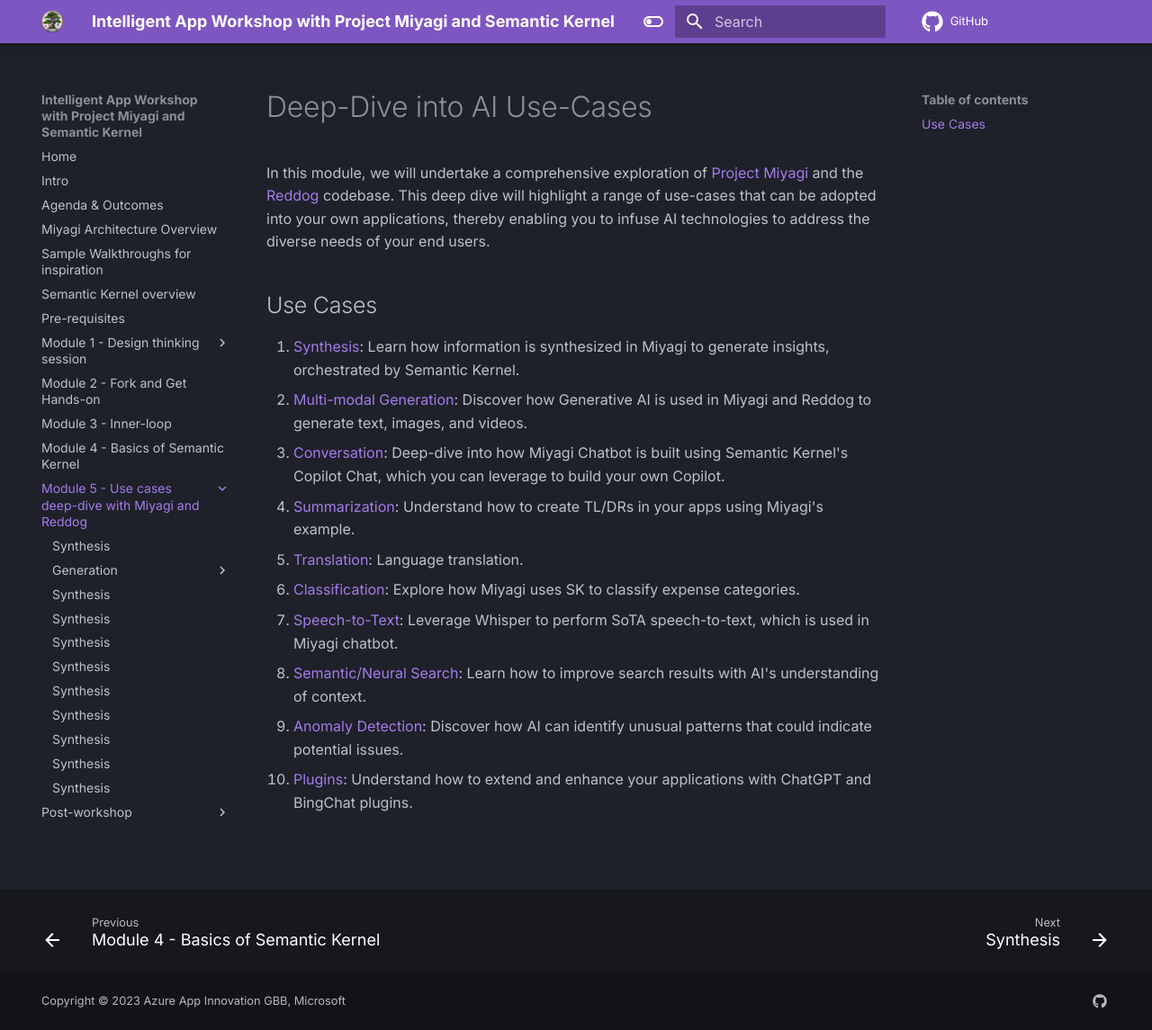
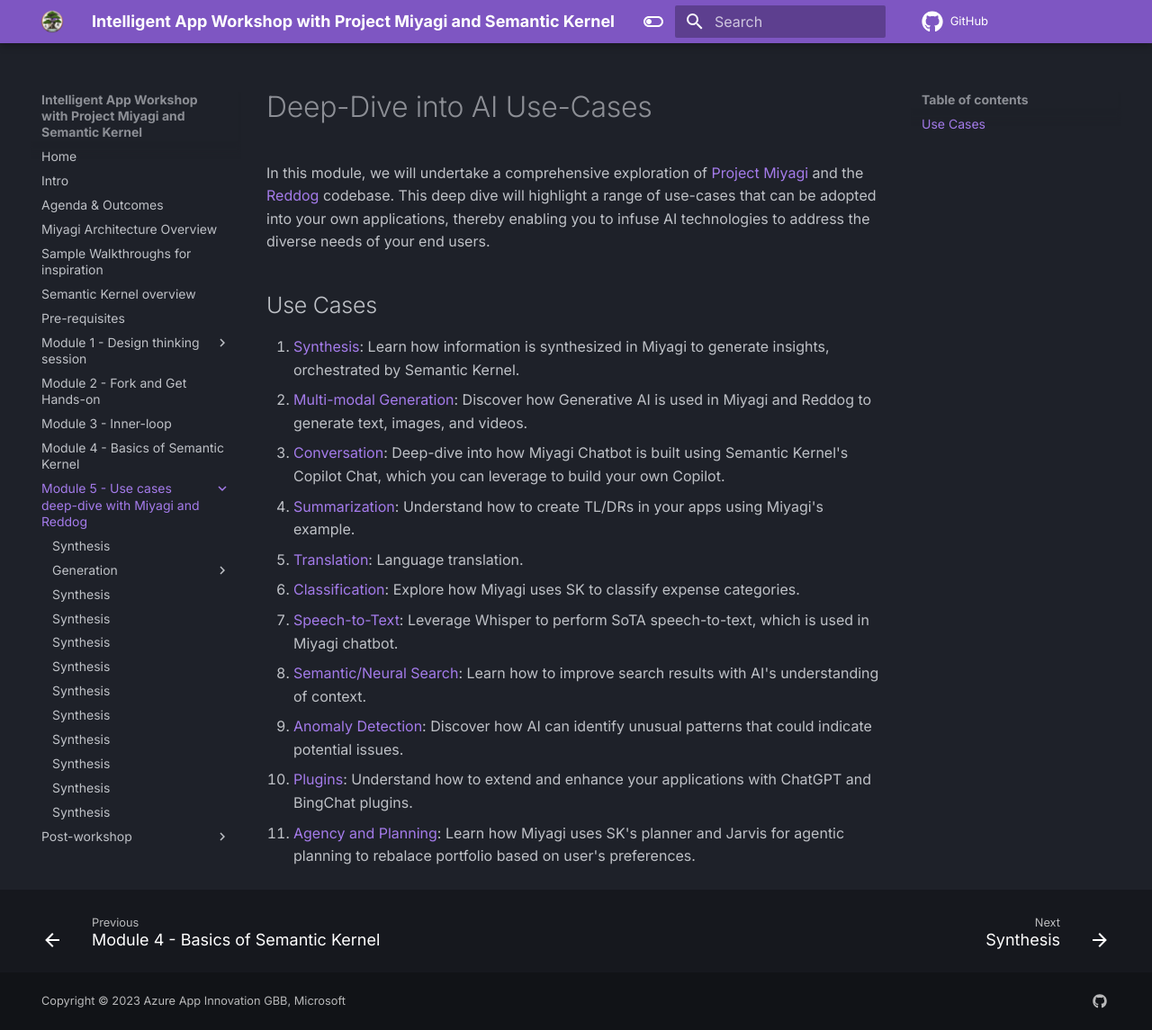
Before and after one commit to Azure/intelligent-app-workshop, an MkDocs documentation site: the page built from docs/wksp/05-use-cases/index.md, in a window 1280 px wide and 1145 px high. Shown: the whole window at 90% size. Built offline with MkDocs 1.6.1 and Material for MkDocs 9.7.7, drawn with Linux system fonts in a browser that asks for light colours; comment, search, counter and statistics services are not loaded.

Commit message:
add agentic planning use case

```diff
--- a/docs/wksp/05-use-cases/index.md
+++ b/docs/wksp/05-use-cases/index.md
@@ -6,11 +6,12 @@ In this module, we will undertake a comprehensive exploration of [Project Miyagi
 
 1. [Synthesis](./synthesis.md): Learn how information is synthesized in Miyagi to generate insights, orchestrated by Semantic Kernel.
 2. [Multi-modal Generation](./generation.md): Discover how Generative AI is used in Miyagi and Reddog to generate text, images, and videos.
-3. [Conversation](./generation.md): Deep-dive into how Miyagi Chatbot is built using Semantic Kernel's Copilot Chat, which you can leverage to build your own Copilot.
-4. [Summarization](./generation.md): Understand how to create TL/DRs in your apps using Miyagi's example.
-5. [Translation](./generation.md): Language translation.
-6. [Classification](./generation.md): Explore how Miyagi uses SK to classify expense categories.
-7. [Speech-to-Text](./generation.md): Leverage Whisper to perform SoTA speech-to-text, which is used in Miyagi chatbot.
-8. [Semantic/Neural Search](./generation.md): Learn how to improve search results with AI's understanding of context.
-9. [Anomaly Detection](./generation.md): Discover how AI can identify unusual patterns that could indicate potential issues.
-10. [Plugins](./generation.md): Understand how to extend and enhance your applications with ChatGPT and BingChat plugins.
+3. [Conversation](./synthesis.md): Deep-dive into how Miyagi Chatbot is built using Semantic Kernel's Copilot Chat, which you can leverage to build your own Copilot.
+4. [Summarization](./synthesis.md): Understand how to create TL/DRs in your apps using Miyagi's example.
+5. [Translation](./synthesis.md): Language translation.
+6. [Classification](./synthesis.md): Explore how Miyagi uses SK to classify expense categories.
+7. [Speech-to-Text](./synthesis.md): Leverage Whisper to perform SoTA speech-to-text, which is used in Miyagi chatbot.
+8. [Semantic/Neural Search](./synthesis.md): Learn how to improve search results with AI's understanding of context.
+9. [Anomaly Detection](./synthesis.md): Discover how AI can identify unusual patterns that could indicate potential issues.
+10. [Plugins](./synthesis.md): Understand how to extend and enhance your applications with ChatGPT and BingChat plugins.
+11. [Agency and Planning](./synthesis.md): Learn how Miyagi uses SK's planner and Jarvis for agentic planning to rebalace portfolio based on user's preferences.
--- a/mkdocs.yml
+++ b/mkdocs.yml
@@ -32,6 +32,7 @@ nav:
     - Speech-to-text: wksp/05-use-cases/synthesis.md
     - Semantic Search: wksp/05-use-cases/synthesis.md
     - Anomaly Detection: wksp/05-use-cases/synthesis.md
+    - Agency and Planning: wksp/05-use-cases/synthesis.md
     - QA on Domain Knowledge: wksp/05-use-cases/synthesis.md
     - Plugins: wksp/05-use-cases/synthesis.md
   - Post-workshop:
```
